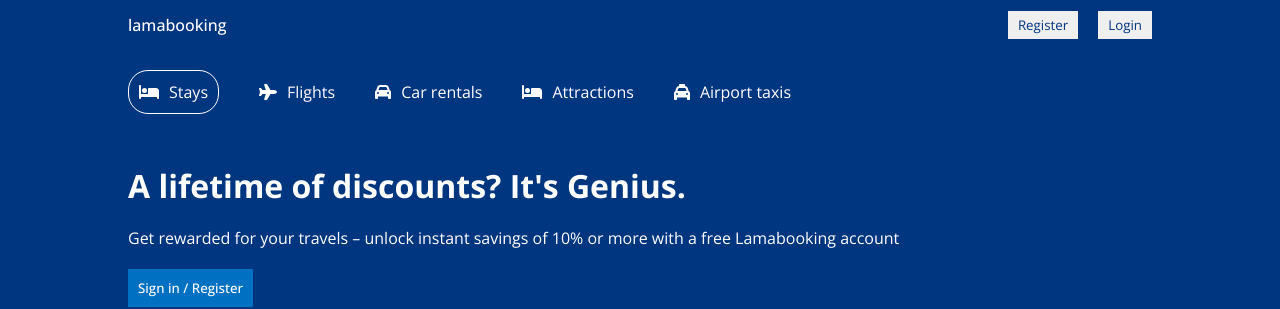
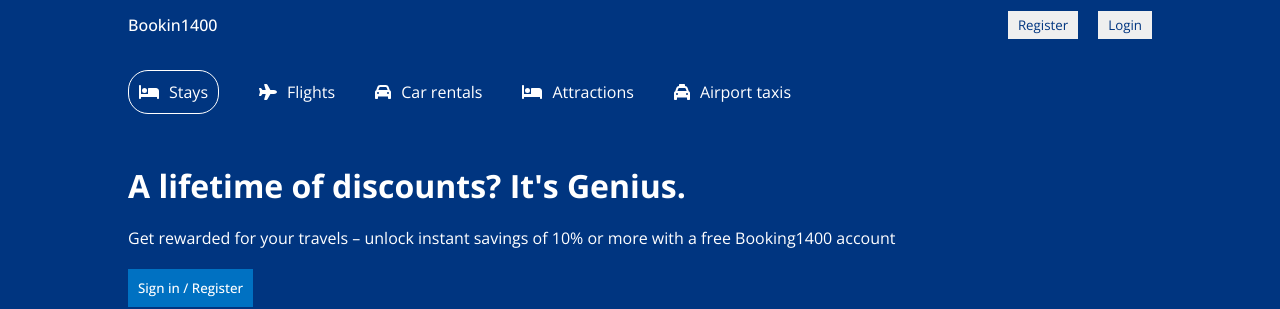
Before and after one commit to nmemarcoding/booking1400, a React (Create React App) app in the folder client/: page / in a window 1280 px wide. Shown: the top 309 px of the page. Built offline with nearby package versions, Linux system fonts and the light colour scheme; no server answers.

Commit message:
login link added to navbar

```diff
--- a/client/package.json
+++ b/client/package.json
@@ -44,5 +44,5 @@
             "last 1 safari version"
         ]
     },
-    "proxy": "http://localhost:8800/api"
+    "proxy": "https://booking1400.herokuapp.com/api"
 }
--- a/client/src/components/header/Header.jsx
+++ b/client/src/components/header/Header.jsx
@@ -90,7 +90,7 @@ const Header = ({ type }) => {
             </h1>
             <p className="headerDesc">
               Get rewarded for your travels – unlock instant savings of 10% or
-              more with a free Lamabooking account
+              more with a free Booking1400 account
             </p>
             {!user && <button className="headerBtn">Sign in / Register</button>}
             <div className="headerSearch">
--- a/client/src/components/navbar/Navbar.jsx
+++ b/client/src/components/navbar/Navbar.jsx
@@ -4,17 +4,24 @@ import { useContext } from "react";
 import { AuthContext } from "../../context/AuthContext";
 const Navbar = () => {
   const { user } = useContext(AuthContext);
+  const handelClick = () => {
+    localStorage.removeItem('user');
+    window.location.reload();
 
+  }
   return (
     <div className="navbar">
       <div className="navContainer">
         <Link to="/" style={{ color: "inherit", textDecoration: "none" }}>
-          <span className="logo">lamabooking</span>
+          <span className="logo">Bookin1400</span>
         </Link>
-        {user ? user.username : (
+        {user ? <button className="navButton" onClick={handelClick}>Log Out {user.username}</button> : (
           <div className="navItems">
             <button className="navButton">Register</button>
-            <button className="navButton">Login</button>
+            <Link to="/login" style={{ color: "inherit", textDecoration: "none" }}>
+              <button className="navButton">Login</button>
+            </Link>
+
           </div>
         )}
       </div>
```
